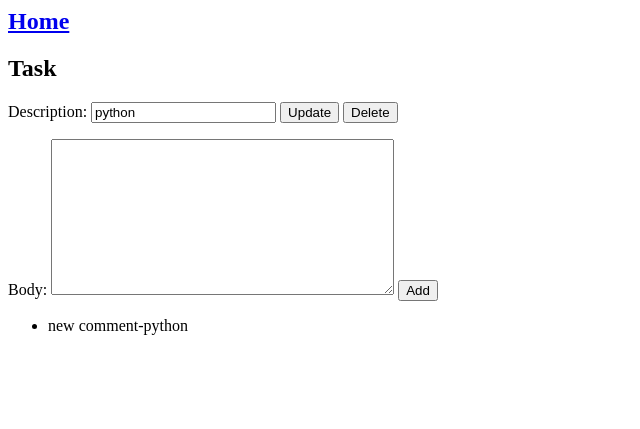
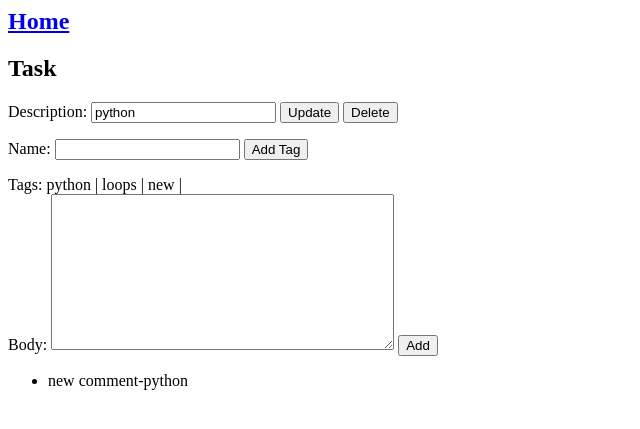
Before and after one commit to melville1/ToDo_App, a Django app: page /todo/6 in a window 1280 px wide. Shown: the top 429 px of the page, without its empty margins (0-640 px from the left). Run offline with Django 4.2, Linux system fonts and the light colour scheme; data comes from the database, SQL or seed files in the repository; both versions use the stored data as it was after the commit.

Commit message:
Real Submission

```diff
--- a/apptodo/forms.py
+++ b/apptodo/forms.py
@@ -1,11 +1,11 @@
 from django.forms import ModelForm
-from apptodo.models import Task, Comment
+from apptodo.models import Task, Comment,Tag
 
 
 class TaskForm(ModelForm):
     class Meta:
-        model = Task
-        fields = ['description']
+        model = Task # the model is always the table that we want our forms to use.
+        fields = ['description'] # the fields allow the user to put information into the column/attribute
 
 
 class CommentForm(ModelForm):
@@ -26,3 +26,44 @@ class CommentForm(ModelForm):
 
 
     #comment_form = CommentForm(task_object=Task.objects.first())
+
+
+# TagForm
+class TagForm(ModelForm):
+    '''When the user is trying to tag a Task object, use this form to
+        a) Create a new Tag with the given name if one does not exist, or
+        b) Get the existing Tag with the given name if one does, then
+        c) Connect the new or existing Tag to the given Task
+    '''
+    class Meta: # gives information to our tag form in this case.
+        model = Tag
+        fields = ['name']
+
+    def save(self, task, *args, **kwargs):
+        # `ModelForm`s come with an attribute called `self.data` that
+        # keeps track of the data in the form as a dictionary.
+        tag_name = self.data['name']
+
+        # If a tag with this name already exists, we want to use that one,
+        # not create a new tag with the same name (in fact this will error).
+        # So let's `try` to get the existing tag, and if there isn't one,
+        # create it from scratch
+
+        try:
+            tag = Tag.objects.get(name=tag_name)
+        except Tag.DoesNotExist:
+            # How did I know to catch the exception `Tag.DoesNotExist`?
+            # I ran line 55 (trying to get a tag) on a nonexistant tag
+            # to see what error it would create, then I caught that error
+            tag = Tag.objects.create(name=tag_name)
+
+        # Django has a built-in way to do the above try/except because it
+        # is a process that happens so often:
+        # tag, _ = Tag.objects.get_or_create(tag_name)
+
+        # `get_or_create` returns 2 things:
+        # 1) The object
+        # 2) A boolean of whether or not it was created now or already existed
+        # We can catch these two items separately, since we only want the object
+
+        task.tags.add(tag)
--- a/apptodo/models.py
+++ b/apptodo/models.py
@@ -2,12 +2,20 @@ from django.db import models
 
 # Create your models here.
 
+class Tag(models.Model):
+    name = models.CharField(max_length=30, unique=True)
+
+
 class Task(models.Model):
     description= models.CharField(max_length=255)
+    tags = models.ManyToManyField(Tag)
 
 
-class Comment(models.Model):
+class Comment(models.Model): # new table for the same project
     # id will be set for us
     body= models.TextField()
     created_at = models.DateTimeField(auto_now_add=True)
     task = models.ForeignKey(Task, on_delete=models.CASCADE)
+
+# lines 11-13 are all attributes meaning coloumns of that table
+# line 13 lets django know that this coloum is connected to the table on line 5 (foreign key)
--- a/apptodo/templates/detail.html
+++ b/apptodo/templates/detail.html
@@ -1,13 +1,25 @@
 <h2> <a href="{% url 'home'%}">  Home </a></h2>
+<!-- this gives the page the aility to go to back to home this is like a redirtect-->
 
 <h2> Task </h2>
 
 <form method="POST">
     {% csrf_token %}
     {{ form }}
+
     <input type="submit" name="update" value="Update" />
     <input type="submit" name="delete" value="Delete" />
 </form>
+<form method = 'POST'>
+        {% csrf_token %}
+        {{ tag_form }}
+        <input type = "submit" name = 'tag' value = 'Add Tag'/>
+</form>
+    <div>Tags:
+        {% for tag in tags %}
+       <span>{{ tag.name }} | </span>
+    {% endfor %}
+    </div>
 
 <form method="POST">
         {% csrf_token %}
--- a/apptodo/views.py
+++ b/apptodo/views.py
@@ -1,7 +1,7 @@
-from django.shortcuts import redirect, render
+from django.shortcuts import redirect, render # redirect sends  our post back to the get method
 from django.views import View
-from apptodo.models import Task, Comment
-from apptodo.forms import TaskForm, CommentForm
+from apptodo.models import Task, Comment, Tag
+from apptodo.forms import TaskForm, CommentForm, TagForm
 
 
 '''
@@ -10,7 +10,7 @@ and linking out to each one's detail view
 
 '''
 
-class HomeView(View):
+class HomeView(View): # this is an empty get page and no repeated code after the post
     def get(self, request):
         ''' The content required to render the homepage '''
         tasks = Task.objects.all()
@@ -27,30 +27,51 @@ class HomeView(View):
         )
 
 
-    def post(self, request):
+    def post(self, request): # take input from the user and saving it to the database
 
         task_form = TaskForm(request.POST)
         task_form.save()
 
+# this is where the logic for the form takes place
+# line 32 request is coming from the html form tag
+# the post method executes only when the request has data
+# data gets sent once the create button gets pressed
+# line 33 finalizes the process by creating a new object in the Task table that we created
+#when we say create new object we mean add a new item/row to the table
 
         return redirect('home')
+# after the item is saved to the database then it redirects the user to home
+# which is what we decided to name our homepage
 
 
 class TaskDetailView(View):
-    def get(self,request, task_id):
-        task = Task.objects.get(id=task_id)
+    def get(self,request, task_id): # the task_id comes from the url and makes it specific to that number
+        task = Task.objects.get(id=task_id) # here we are saving the id to a variable so we can only view deal with that id
 
-        task_form = TaskForm(instance=task)
+        task_form = TaskForm(instance=task) # which instance which row are talking about when populating this form. here we called it task
+        #we want to start this page with the taskform info we just clicked.
 
-        comments = Comment.objects.filter(task=task)
+        comments = Comment.objects.filter(task=task) #this specifies that i want to get the commenrs related to that id
 
         comment_form = CommentForm(task_object=task)
+
+        # tags =task.tags.all()
+        # tag_form = TagForm() # this wont work because it create the tag but it wont assign it to the specific id/task
+
+        tags = Tag.objects.filter(task=task)
+        tag_form = TagForm(instance=task)
+
+        #tags = Tag.objects.filter(id=task_id) # this wont work because django does not know what id we are talking about.
+        #tag_form = TagForm(instance=task)
 
         html_data = {
             'task_object': task,
             'form': task_form,
+            'tag_form': tag_form,
             'comment_list': comments,
             'comment_form': comment_form,
+            'tags': tags,
+            #'tag_form': tag_form
 
         }
 
@@ -60,18 +81,24 @@ class TaskDetailView(View):
         context= html_data
         )
 
-    def post(self, request, task_id):
+    def post(self, request, task_id): # signature parameters
         task= Task.objects.get(id=task_id)
+        task_form = TaskForm(request.POST,instance=task) # make changes to this specific id/task/row all the same
 
-        if 'update' in request.POST:
+        if 'update' in request.POST: # the logic for when they click the update button
             task_form= TaskForm(request.POST, instance=task)
             task_form.save()
-        elif 'delete' in request.POST:
+        elif 'delete' in request.POST: # the logic for when they click delete button
             task.delete()
         elif 'add' in request.POST:
             comment_form=CommentForm(request.POST, task_object=task)
             comment_form.save()
 
             return redirect('task_detail', task.id)
+        elif 'tag' in request.POST:
+            tag_form = TagForm(request.POST)
+            tag_form.save(task)
+
+            return redirect('task_detail', task.id)
 
         return redirect('home')
```
Also changed, not shown: apptodo/templates/index.html (+10 -0 lines), apptodo/urls.py (+5 -2 lines), apptodo/migrations/0002_comment.py, apptodo/migrations/0003_tag_task_tags.py (added), db.sqlite3.
